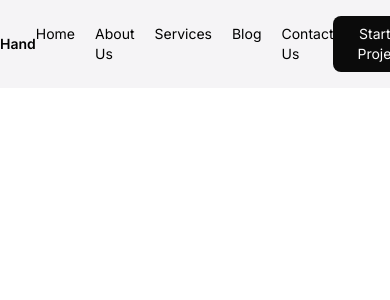
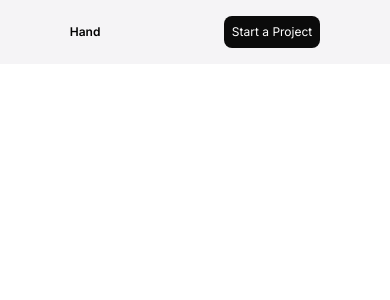
Before and after one commit to ODINKS/Hand-landing-page, a Next.js app: page / in a window 390 px wide. Shown: the top 300 px of the page. Built offline with nearby package versions, Linux system fonts and the light colour scheme.

Commit message:
feat: make header component responsive

```diff
--- a/components/landing-page/Header.tsx
+++ b/components/landing-page/Header.tsx
@@ -6,9 +6,9 @@ import Logo from "./molecules/Logo";
 
 function Header() {
   return (
-    <header className="w-full fixed inset-x-0 top-0 flex justify-around text-sm py-4 bg-[#F5F4F6]">
+    <header className="w-full fixed inset-x-0 top-0 flex justify-around text-xs md:text-sm lg:text-base px-2 md:px-0 py-4 bg-[#F5F4F6]">
       <Logo />
-      <nav className="self-center">
+      <nav className="self-center hidden md:block">
         <ul className="flex gap-5">
           {navData.map((nav, index) => {
             return (
--- a/components/landing-page/molecules/NavButton.tsx
+++ b/components/landing-page/molecules/NavButton.tsx
@@ -3,7 +3,7 @@ import { NavButtonProps } from "../utils/types";
 
 function NavButton({ content = "Add content", className }: NavButtonProps) {
   return (
-    <button className={`px-6 py-2 bg-[#0B0B0B] text-white rounded-lg ${className}`}>{content}</button>
+    <button className={`px-2 md:px-4 lg:px-6 py-2 bg-[#0B0B0B] text-white rounded-lg ${className}`}>{content}</button>
   );
 }
 
```
